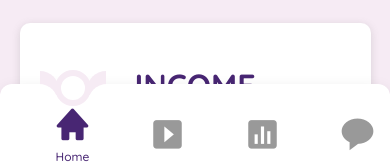
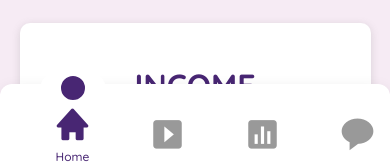
Before and after one commit to adrian-cucuet/Project2_BudgetApp, a plain HTML site: page index.html in a window 390 px wide. Shown: the part 660-824 px from the top of the page. Drawn offline with nearby package versions, Linux system fonts and the light colour scheme.

Commit message:
Update stylesheet.css

```diff
--- a/assets/css/stylesheet.css
+++ b/assets/css/stylesheet.css
@@ -761,8 +761,8 @@ body.dark #todo-section .todo-header {
     left: 48px;
     height: 36px;
     width: 36px;
-    background-color: #FFF;
-    border: 6px solid var(--body-color);
+    background-color: var(--primary-color);
+    border: 6px solid #fff;
     border-radius: 50%;
     transform: translateX(-50%);
     transition: all 0.5s cubic-bezier(0.68, -0.55, 0.265, 1.55);
@@ -778,14 +778,14 @@ body.dark #todo-section .todo-header {
 .indicator::before{
     left: -22px;
     background-color: #FFF;
-    border-top-right-radius: 25px;
-    box-shadow: 1px -13px var(--body-color);
+    border-top-left-radius: 25px;
+    box-shadow: 1px -13px #fff;
 }
 .indicator::after{
     right: -22px;
     background-color: #FFF;
-    border-top-left-radius: 25px;
-    box-shadow: -1px -13px var(--body-color);
+    border-top-right-radius: 25px;
+    box-shadow: -1px -13px #fff;
 }
 
     /* Sidebar Hide */
```
